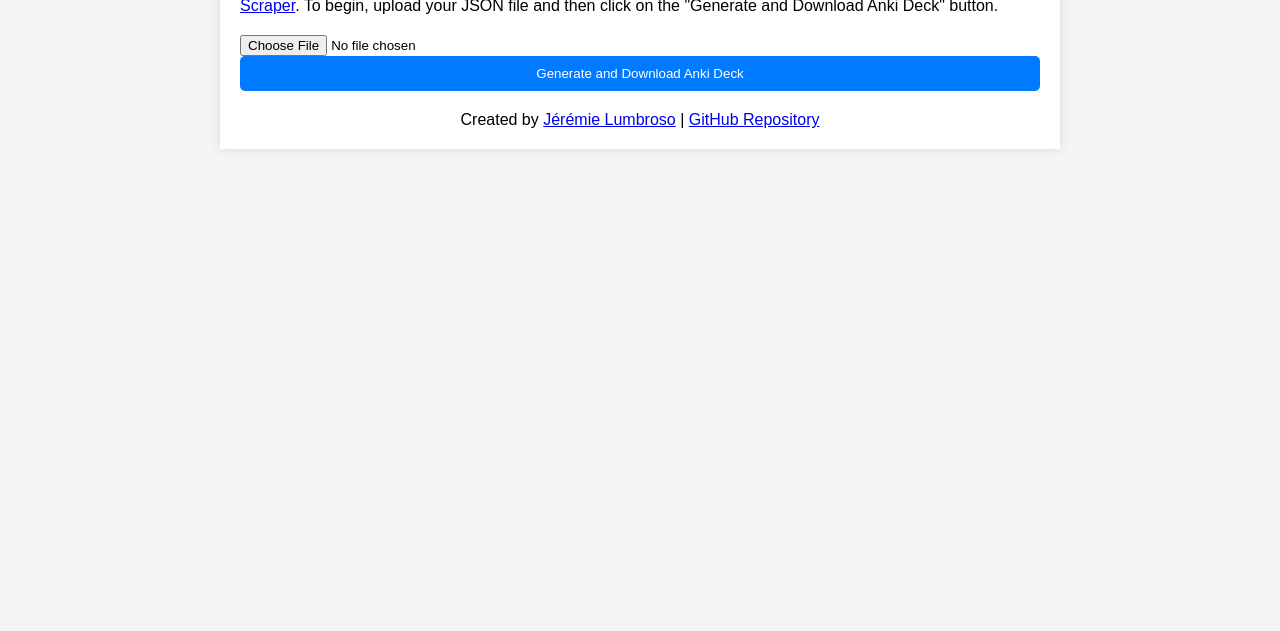
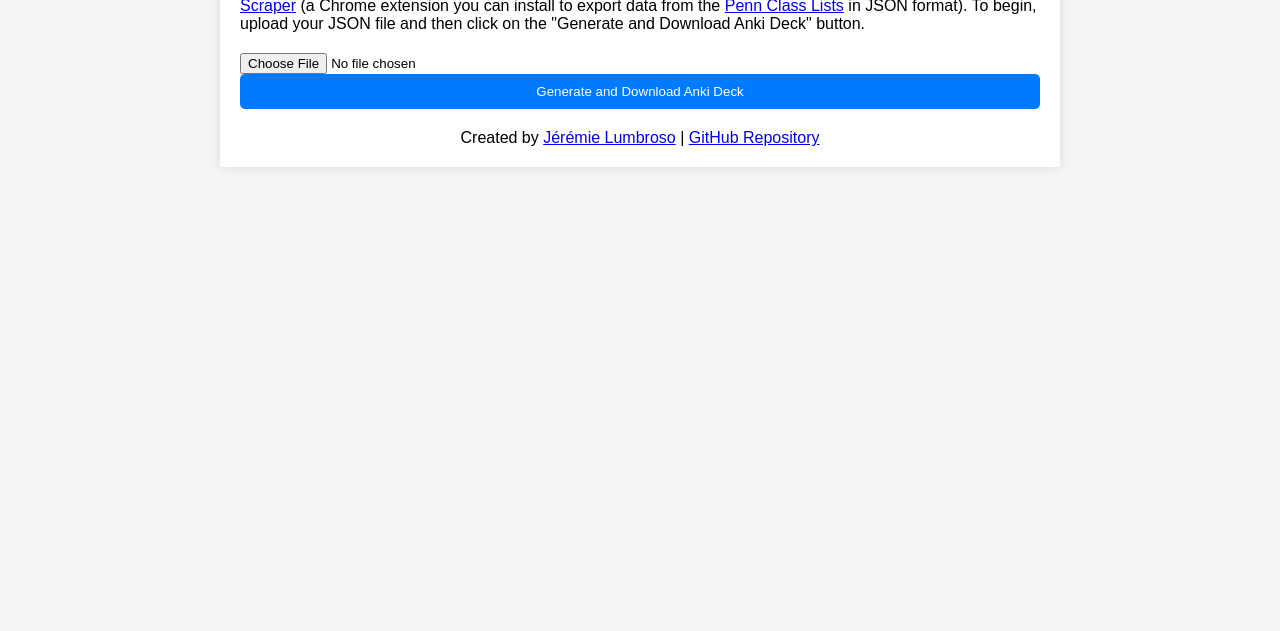
Before and after one commit to jlumbroso/anki-deck-generator, a website: page index.html in a window 1280 px wide. Shown: the part 169-800 px from the top of the page. Drawn offline with nearby package versions, Linux system fonts and the light colour scheme.

Commit message:
Fixed README.md

```diff
--- a/index.html
+++ b/index.html
@@ -72,7 +72,7 @@
 
     <div class="container">
         <h1>Anki Deck Generator</h1>
-        <p>Generate Anki flashcards from a JSON file containing student data that is exported by the <a href="https://github.com/jlumbroso/penn-classlist-scraper">Penn Class List Scraper</a>.
+        <p>Generate Anki flashcards from a JSON file containing student data that is exported by the <a href="https://github.com/jlumbroso/penn-classlist-scraper">Penn Class List Scraper</a> (a Chrome extension you can install to export data from the <a href="https://courses.at.upenn.edu/">Penn Class Lists</a> in JSON format).
         To begin, upload your JSON file and then click on the "Generate and Download Anki Deck" button.</p>
         <input type="file" id="jsonInput" accept=".json" onchange="handleFile()">
         <button onclick="generateDeck()">Generate and Download Anki Deck</button>
```
Also changed, not shown: README.md.
